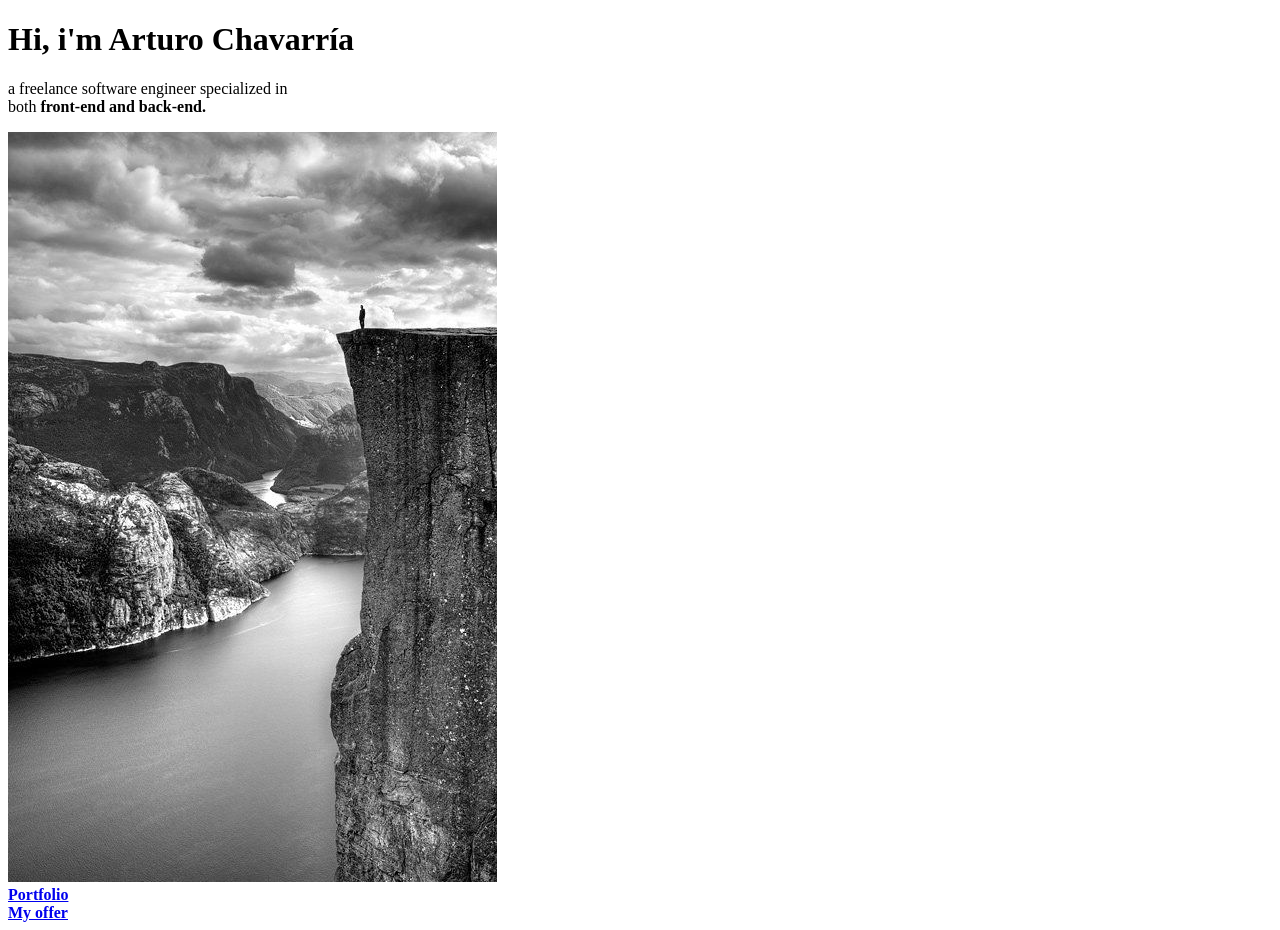
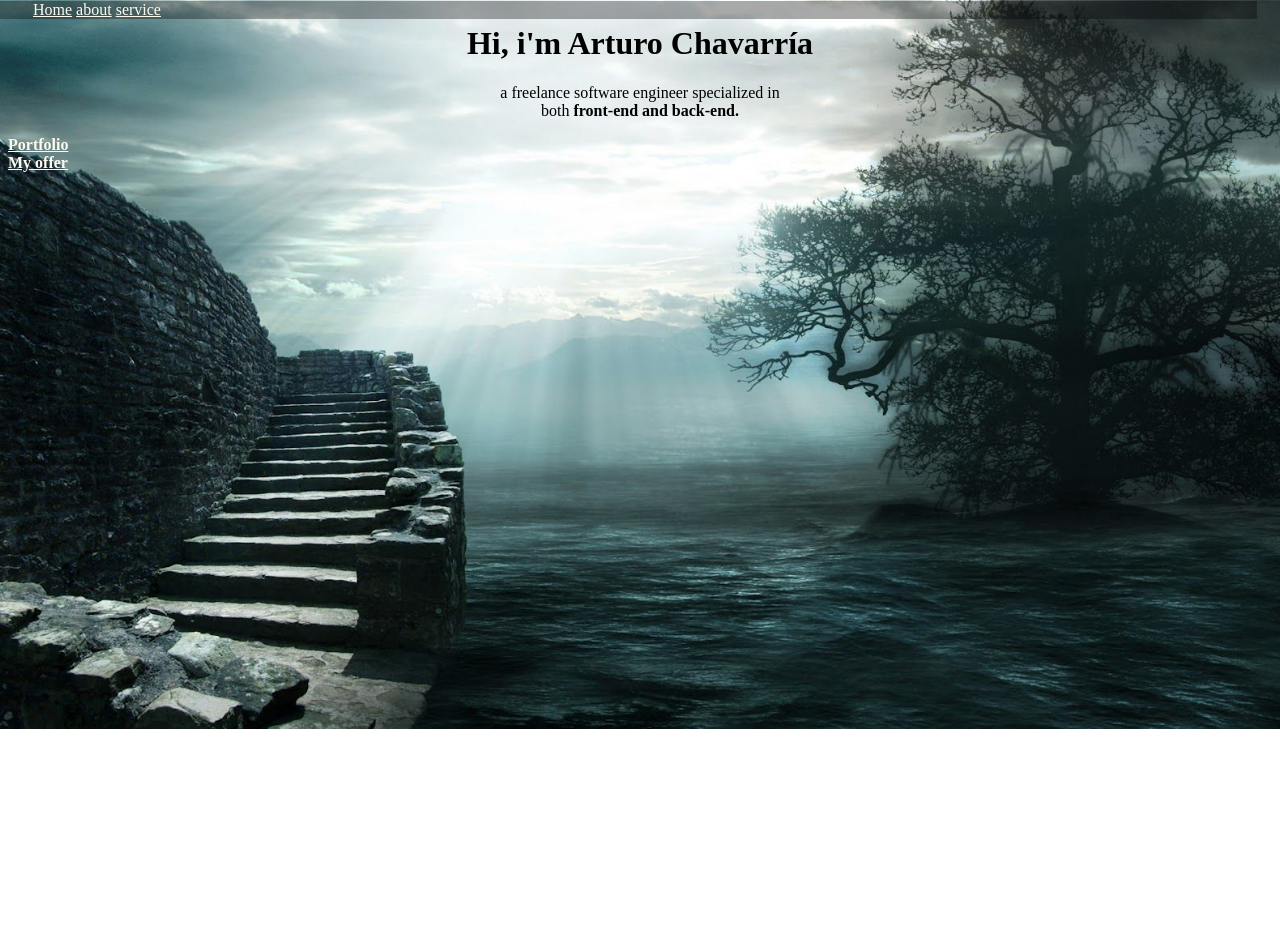
Before and after one commit to jchavarria06/jchavarria06.github.io, a plain HTML site: page index.html in a window 1280 px wide. After the commit the page ends 800 px from the top, so only its background shows below. Drawn offline with Linux system fonts and the light colour scheme.

Commit message:
creation of back image and banner

```diff
--- a/index.html
+++ b/index.html
@@ -5,15 +5,24 @@
         <meta charset="utf-8"/>
         <meta name="Description" content="My portfolio"/>
         <meta name="Author" content="José Arturo Chavarría"/>
+        <link rel="stylesheet" type='text/css'href="portfolio.css">
 
     </Head>
     <body>
+        <div class="header">
+            <ul>
+                <il><a href="#">Home</a>  </il>
+                <il><a href="#">about</a>  </il>
+                <il><a href="#">service</a>  </il>
+            </ul>
+
+        </div>
         <div>
         <h1>Hi, i&apos;m Arturo Chavarría</h1>
         <p>a freelance software engineer specialized in</br>
             both <strong>front-end and back-end.<strong> </p>
-        <img src="./Fondo portafolio arturo.jpg" alt="back cover image">
         </div>
+
 
         <section>
                 <a href="#">Portfolio</a>
--- /dev/null
+++ b/portfolio.css
@@ -0,0 +1,24 @@
+body{
+    background : url(../jchavarria06.github.io/esta.jpg) no-repeat;
+    background-size: cover;
+   height: 90vh;
+    background-position:center;
+}
+.header{
+    margin: -15px;
+width: 100%;
+background-color: rgba(0, 0, 0, 0.336);
+
+}
+
+h1{
+    color: black;
+    text-align-last: center;
+}
+p{
+    color: black;
+    text-align-last: center;
+}
+a{
+    color: floralwhite;
+}
```
Also changed, not shown: esta.jpg (added).
